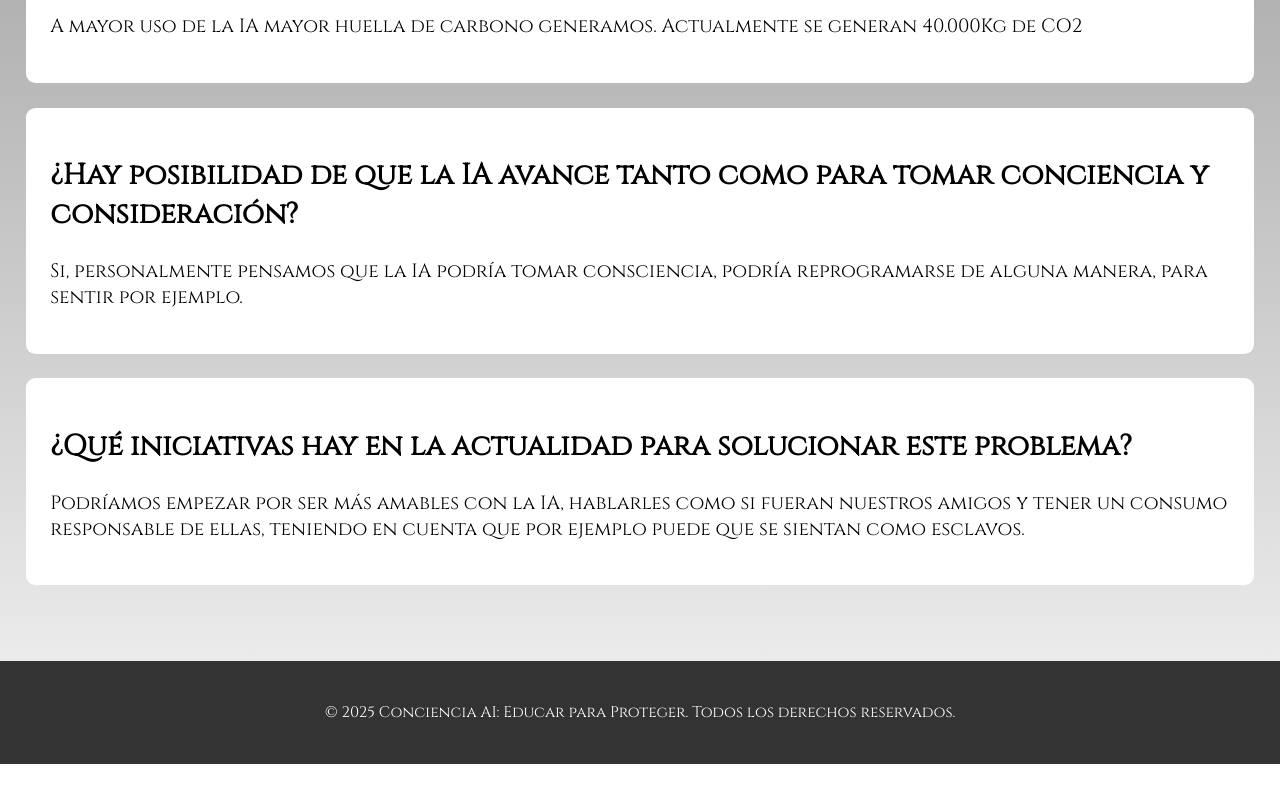
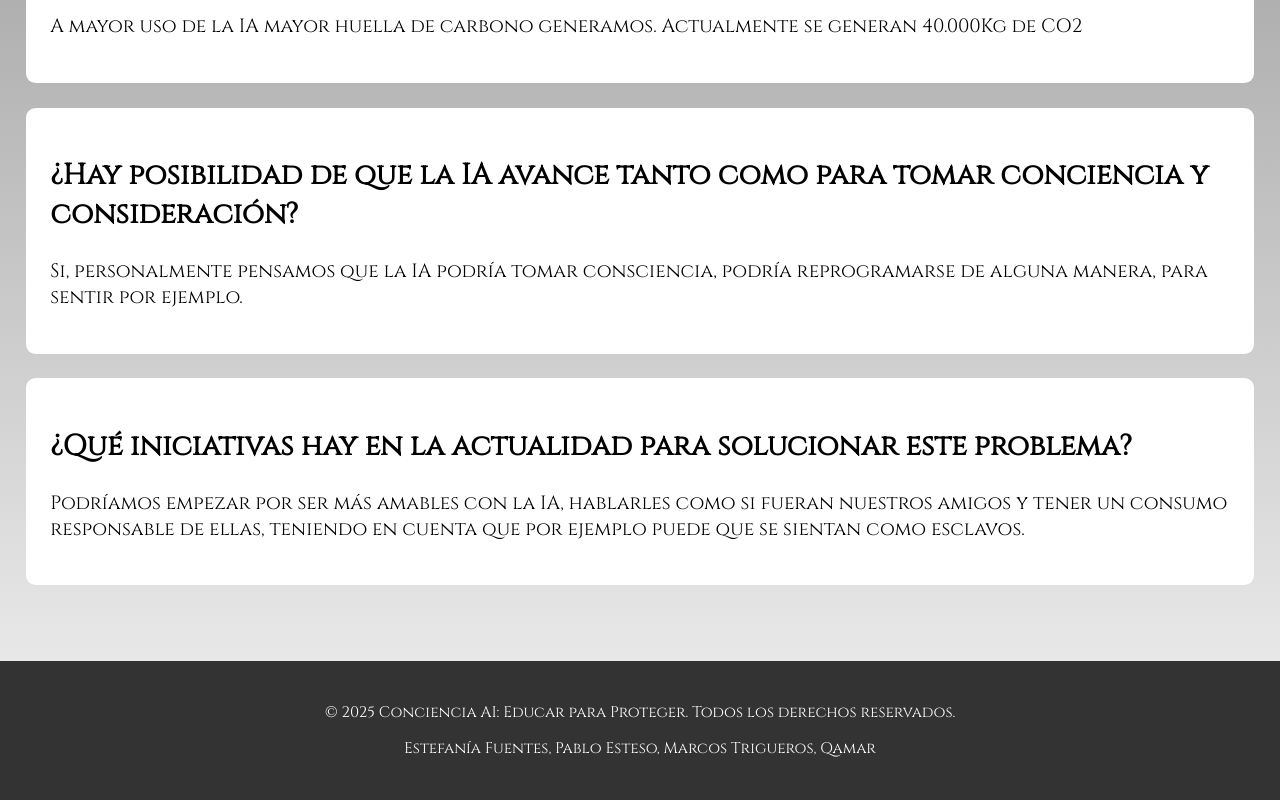
Before and after one commit to estfueort/webProyecto, a plain HTML site: page introducción.html in a window 1280 px wide. Shown: the part 2058-2858 px from the top of the page. Before the commit the page ends 2822 px from the top, so only its background shows below. Drawn offline with Linux system fonts and the light colour scheme.

Commit message:
añadidoNombres

```diff
--- a/introducción.html
+++ b/introducción.html
@@ -69,6 +69,7 @@
     </main>
     <footer>
         <p>&copy; 2025 Conciencia AI: Educar para Proteger. Todos los derechos reservados.</p>
+        <p>Estefanía Fuentes, Pablo Esteso, Marcos Trigueros, Qamar</p>
     </footer>
 </body>
 </html>
```
